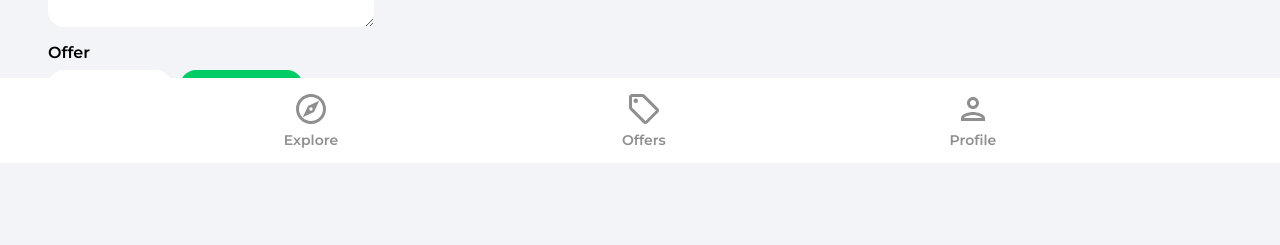
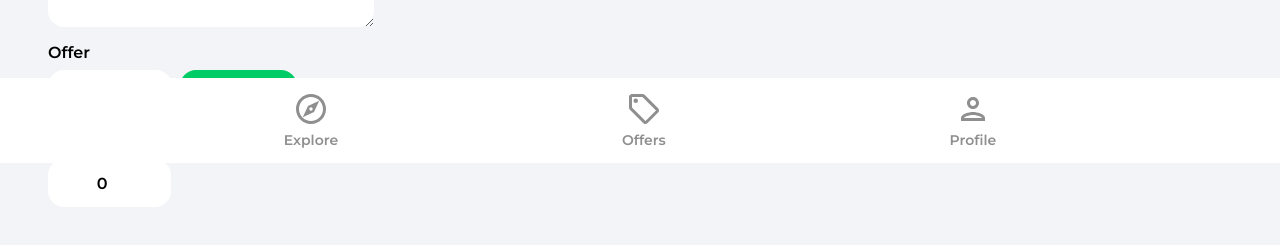
Before and after one commit to nameelza/house-marketplace, a React (Create React App) app: page /create-listing in a window 1280 px wide. Shown: the part 637-882 px from the top of the page. Built offline with nearby package versions, Linux system fonts and the light colour scheme; no server answers; sample sign-in values are in the browser's storage.

Commit message:
Update CreateListing.jsx

```diff
--- a/src/components/CreateListing.jsx
+++ b/src/components/CreateListing.jsx
@@ -212,8 +212,21 @@ function CreateListing() {
               value={false}
               onClick={onMutate}
             >
-              Yes
+              No
             </button>
+          </div>
+
+          <label className="formLabel">Regular Price</label>
+          <div className="formPriceDiv">
+            <input
+              className="formInputSmall"
+              type="number"
+              id="regularPrice"
+              value={regularPrice}
+              min="50"
+              max="75000000"
+              required
+            />
           </div>
         </form>
       </main>
```
